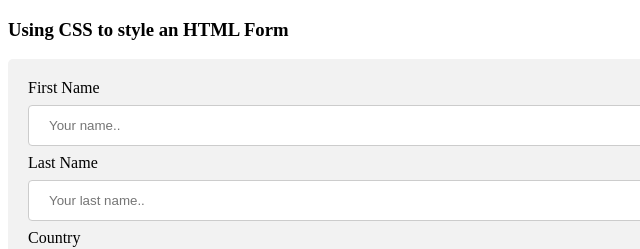
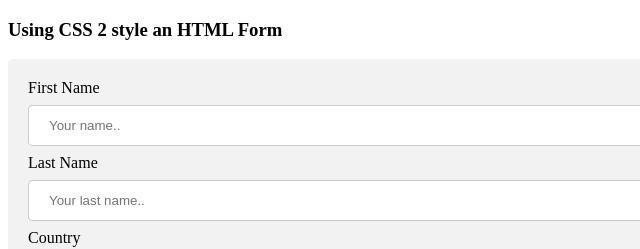
Before and after one commit to ZacBlyth/Part1Aessessment1, a plain HTML site: page index.html in a window 1280 px wide. Shown: the top 249 px of the page, 0-640 px from the left. Drawn offline with Linux system fonts and the light colour scheme.

Commit message:
Update index.html

```diff
--- a/index.html
+++ b/index.html
@@ -34,7 +34,7 @@ div {
 </style>
 <body>
 
-<h3>Using CSS to style an HTML Form</h3>
+<h3>Using CSS 2 style an HTML Form</h3>
 
 <div>
   <form action="/action_page.php">
```
